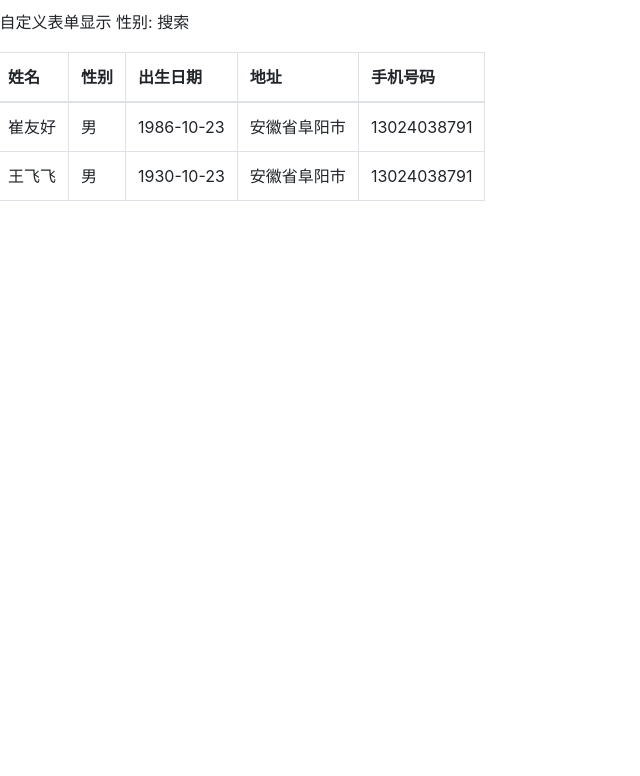
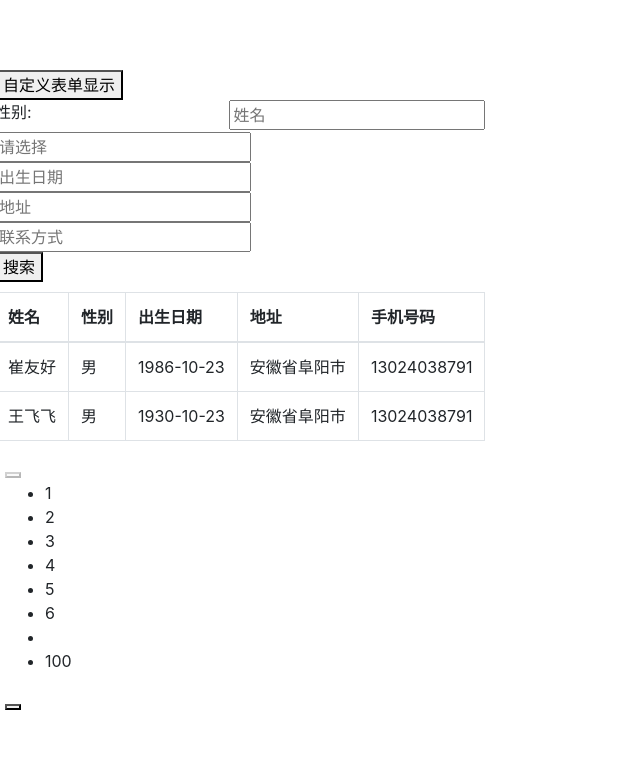
Before and after one commit to haohahayouhao/vue-table, a website: page index.html in a window 1280 px wide. Shown: the whole page, without its empty margins (0-640 px from the left). Drawn offline with nearby package versions, Linux system fonts and the light colour scheme; files whose address does not match are found by name.

Commit message:
webpack的基本使用

```diff
--- a/index.html
+++ b/index.html
@@ -6,7 +6,7 @@
     <meta http-equiv="X-UA-Compatible" content="ie=edge">
     <link rel="stylesheet" href="./node_modules/bootstrap/dist/css/bootstrap.min.css">
     <link rel="stylesheet" href="./node_modules/element-ui/lib/theme-chalk/index.css">
-    <link rel="stylesheet" href="./index.css">
+    <link rel="stylesheet" href="./src/index.css">
     <title>Document</title>
 </head>
 <body>
@@ -101,7 +101,5 @@
                 </div>
         </div>
 </body>
-<script src="./node_modules/vue/dist/vue.js"></script>
-<script src="./node_modules/element-ui/lib/index.js"></script>
-<script src="./index.js"></script>
+<script src="./dist/bundle.js"></script>
 </html>
--- a/index.js
+++ b/src/index.js
@@ -1,3 +1,6 @@
+import Vue from 'vue/dist/vue';
+import ElementUi from 'element-ui/lib/index';
+Vue.use(ElementUi);
 var vm = new Vue({
     el:'#app',
     data:{
```
Also changed, not shown: package.json (+6 -1 lines), dist/bundle.js (added), src/index.css (renamed from index.css), 1 other file.
